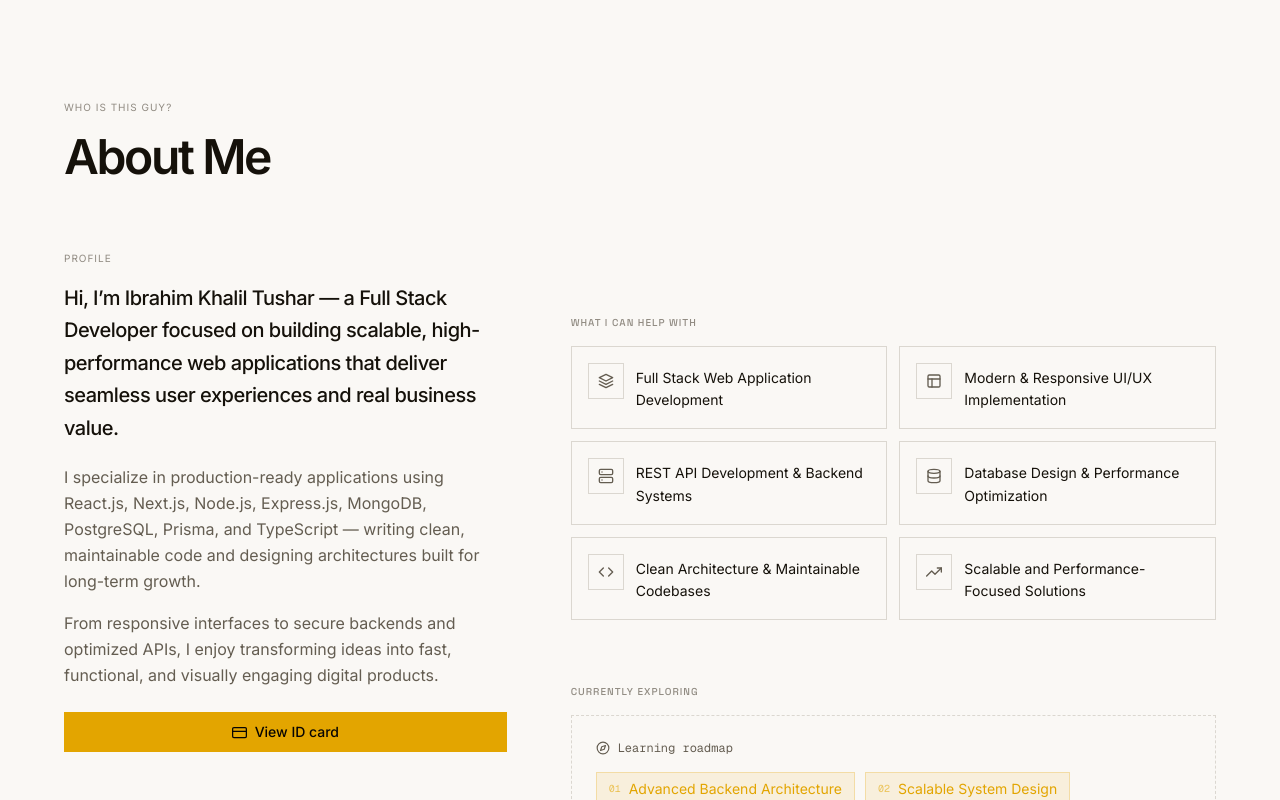
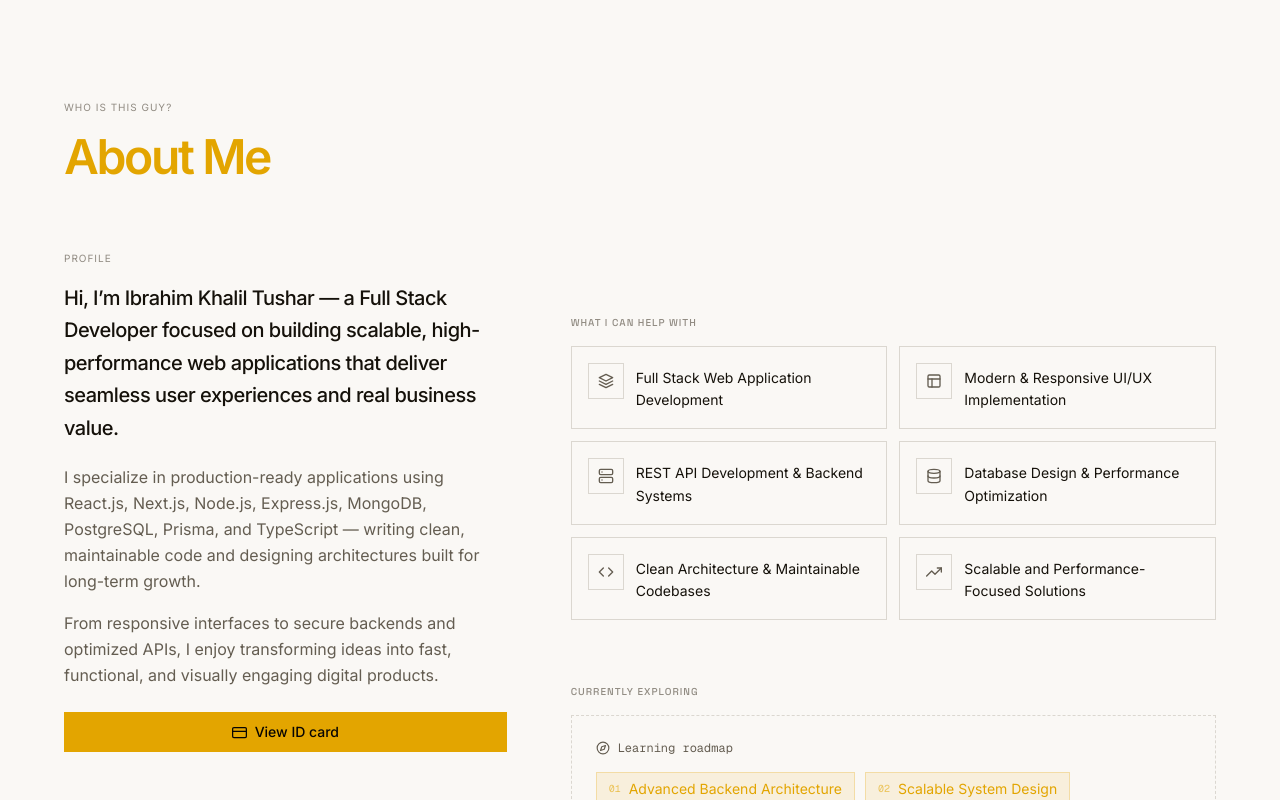
Before and after one commit to iktushar01/iktushar01.me, a Next.js app: page / in a window 1280 px wide. Shown: the part 820-1620 px from the top of the page. Built offline with nearby package versions, Linux system fonts and the light colour scheme; no server answers.

Commit message:
fix: update text color in SectionHeader component for consistency

```diff
--- a/src/components/modules/homepage/section-header.tsx
+++ b/src/components/modules/homepage/section-header.tsx
@@ -28,7 +28,7 @@ export function SectionHeader({ kicker, title, className }: SectionHeaderProps)
         whileInView={{ opacity: 1, y: 0 }}
         viewport={{ once: true }}
         transition={{ ...springSoft, delay: 0.05 }}
-        className="text-3xl sm:text-4xl md:text-5xl font-semibold tracking-tighter text-foreground leading-tight"
+        className="text-3xl sm:text-4xl md:text-5xl font-semibold tracking-tighter text-primary leading-tight"
       >
         {title}
       </motion.div>
```
